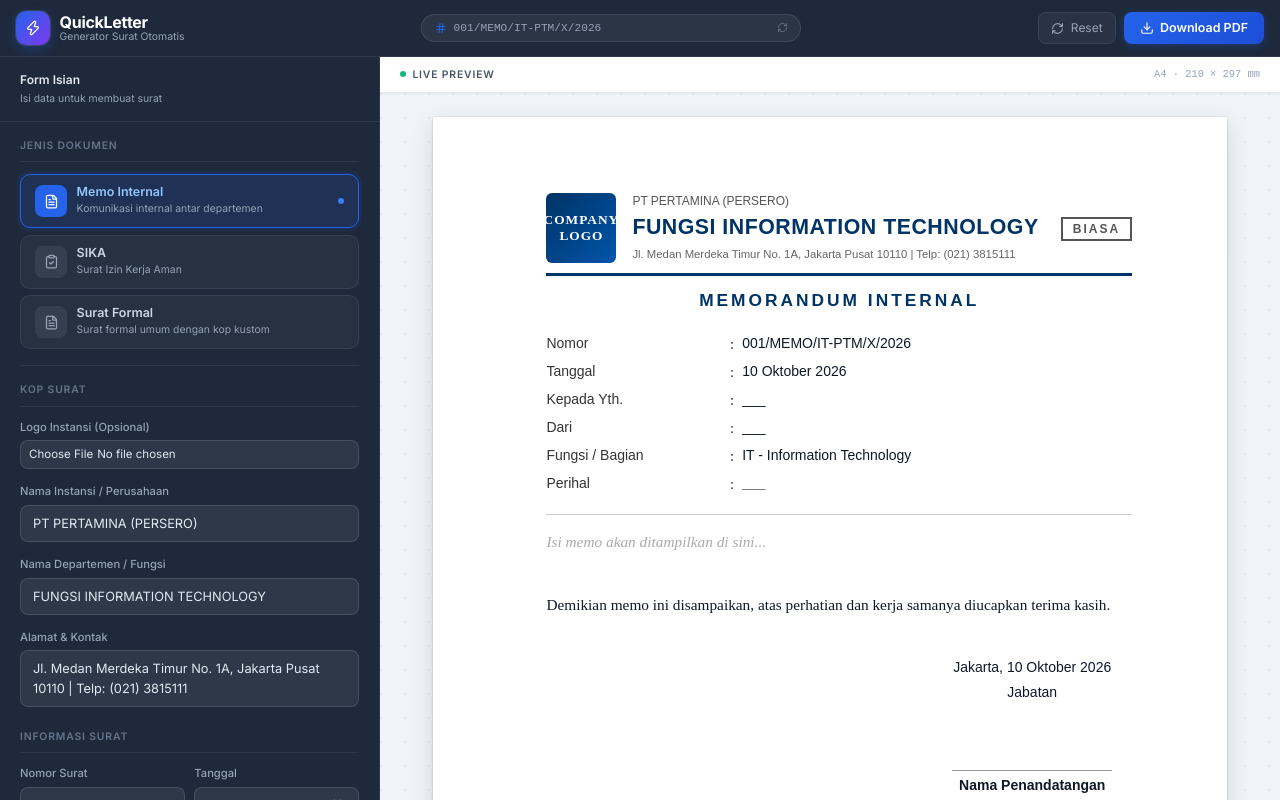
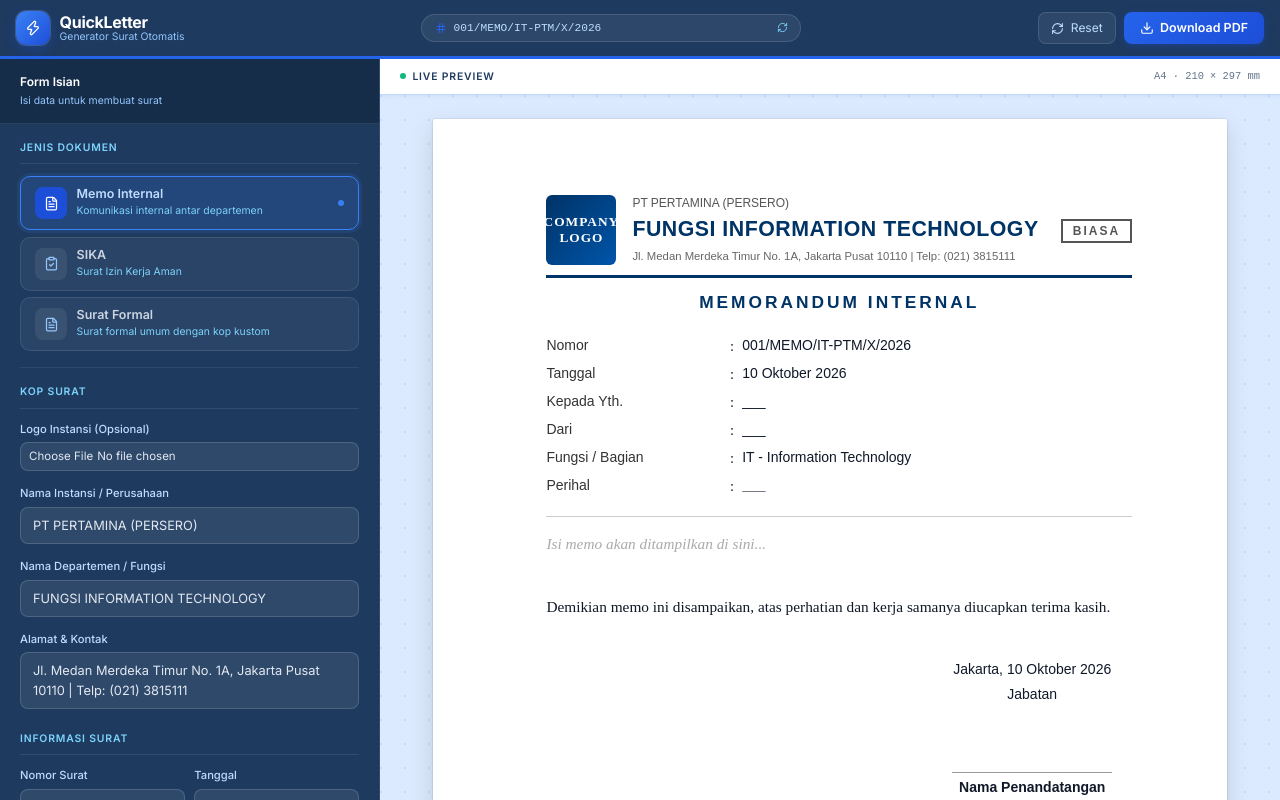
Before and after one commit to Anggasukhapratama/web-based-email, a Next.js app: page / in a window 1280 px wide. Shown: the top 800 px of the page. Built offline with nearby package versions, Linux system fonts and the light colour scheme.

Commit message:
feat: ganti tema dark hitam ke biru-putih formal, perbaiki responsivitas mobile

```diff
--- a/src/app/globals.css
+++ b/src/app/globals.css
@@ -25,43 +25,45 @@
 
 /* ===== CSS VARIABLES ===== */
 :root {
-  /* Primary brand */
-  --brand-blue: #2563eb;
+  /* Primary brand — biru formal */
+  --brand-blue: #1d4ed8;
   --brand-blue-light: #3b82f6;
-  --brand-blue-dark: #1d4ed8;
-  --brand-purple: #7c3aed;
+  --brand-blue-dark: #1e40af;
+  --brand-blue-accent: #dbeafe;
+  --brand-purple: #4f46e5;
 
   /* Backgrounds */
-  --bg-base: #f0f4f8;
+  --bg-base: #e8f0fe;
   --bg-surface: #ffffff;
   --bg-surface-2: #f8fafc;
-  --bg-surface-3: #f1f5f9;
+  --bg-surface-3: #eff6ff;
 
   /* Borders */
-  --border-light: #e2e8f0;
-  --border-medium: #cbd5e1;
-  --border-focus: #2563eb;
+  --border-light: #bfdbfe;
+  --border-medium: #93c5fd;
+  --border-focus: #1d4ed8;
 
   /* Text */
   --text-primary: #0f172a;
-  --text-secondary: #475569;
-  --text-muted: #94a3b8;
-  --text-brand: #2563eb;
+  --text-secondary: #1e3a5f;
+  --text-muted: #64748b;
+  --text-brand: #1d4ed8;
 
   /* Status */
   --success: #059669;
   --warning: #d97706;
   --error: #dc2626;
 
-  /* Sidebar */
-  --sidebar-bg: #1e293b;
-  --sidebar-border: rgba(255,255,255,0.08);
+  /* Sidebar — biru tua navy profesional */
+  --sidebar-bg: #1e3a5f;
+  --sidebar-bg-2: #162d4a;
+  --sidebar-border: rgba(255,255,255,0.09);
   --sidebar-text: #e2e8f0;
-  --sidebar-muted: #94a3b8;
-  --sidebar-input-bg: rgba(255,255,255,0.07);
-  --sidebar-input-border: rgba(255,255,255,0.12);
-  --sidebar-input-focus: #3b82f6;
-  --sidebar-section-header: #64748b;
+  --sidebar-muted: #93c5fd;
+  --sidebar-input-bg: rgba(255,255,255,0.08);
+  --sidebar-input-border: rgba(255,255,255,0.15);
+  --sidebar-input-focus: #60a5fa;
+  --sidebar-section-header: #7dd3fc;
 
   /* Shadows */
   --shadow-sm: 0 1px 2px 0 rgba(0,0,0,0.05);
@@ -79,11 +81,11 @@
   background: transparent;
 }
 ::-webkit-scrollbar-thumb {
-  background: #cbd5e1;
+  background: #93c5fd;
   border-radius: 999px;
 }
 ::-webkit-scrollbar-thumb:hover {
-  background: #94a3b8;
+  background: #60a5fa;
 }
 
 /* Sidebar scrollbar */
@@ -91,10 +93,10 @@
   background: transparent;
 }
 .sidebar-scroll::-webkit-scrollbar-thumb {
-  background: rgba(255,255,255,0.1);
+  background: rgba(255,255,255,0.15);
 }
 .sidebar-scroll::-webkit-scrollbar-thumb:hover {
-  background: rgba(255,255,255,0.2);
+  background: rgba(255,255,255,0.25);
 }
 
 /* ===== LAYOUT ===== */
@@ -110,7 +112,7 @@
 /* Topbar */
 .topbar {
   background: var(--sidebar-bg);
-  border-bottom: 1px solid var(--sidebar-border);
+  border-bottom: 3px solid #2563eb;
   position: sticky;
   top: 0;
   z-index: 50;
@@ -140,11 +142,11 @@
   width: 34px;
   height: 34px;
   border-radius: 10px;
-  background: linear-gradient(135deg, var(--brand-blue), var(--brand-purple));
+  background: linear-gradient(135deg, #3b82f6, #1d4ed8);
   display: flex;
   align-items: center;
   justify-content: center;
-  box-shadow: 0 0 0 1px rgba(255,255,255,0.1), 0 4px 12px rgba(37,99,235,0.3);
+  box-shadow: 0 0 0 1px rgba(255,255,255,0.15), 0 4px 12px rgba(29,78,216,0.4);
   flex-shrink: 0;
 }
 
@@ -158,7 +160,7 @@
 
 .brand-tagline {
   font-size: 0.65rem;
-  color: var(--sidebar-muted);
+  color: #93c5fd;
   line-height: 1;
   margin-top: 2px;
 }
@@ -168,8 +170,8 @@
   display: flex;
   align-items: center;
   gap: 0.4rem;
-  background: rgba(255,255,255,0.06);
-  border: 1px solid rgba(255,255,255,0.1);
+  background: rgba(255,255,255,0.07);
+  border: 1px solid rgba(255,255,255,0.12);
   border-radius: 999px;
   padding: 0.3rem 0.8rem;
   max-width: 380px;
@@ -178,7 +180,7 @@
 
 .letter-num-text {
   font-size: 0.7rem;
-  color: #94a3b8;
+  color: #bfdbfe;
   font-family: 'JetBrains Mono', 'Fira Code', monospace;
   white-space: nowrap;
   overflow: hidden;
@@ -187,7 +189,7 @@
 }
 
 .regen-btn {
-  color: #64748b;
+  color: #7dd3fc;
   transition: color 0.15s;
   background: none;
   border: none;
@@ -199,7 +201,7 @@
 }
 
 .regen-btn:hover {
-  color: var(--brand-blue-light);
+  color: #fff;
 }
 
 /* Main content area */
@@ -224,12 +226,13 @@
   padding: 0.875rem 1.25rem;
   border-bottom: 1px solid var(--sidebar-border);
   flex-shrink: 0;
+  background: var(--sidebar-bg-2);
 }
 
 .sidebar-title {
   font-size: 0.75rem;
   font-weight: 600;
-  color: var(--sidebar-text);
+  color: #fff;
 }
 
 .sidebar-subtitle {
@@ -257,13 +260,13 @@
   position: sticky;
   top: 0;
   z-index: 10;
-  background: var(--bg-surface);
-  border-bottom: 1px solid var(--border-light);
+  background: #fff;
+  border-bottom: 1px solid #bfdbfe;
   padding: 0.6rem 1.25rem;
   display: flex;
   align-items: center;
   justify-content: space-between;
-  box-shadow: var(--shadow-sm);
+  box-shadow: 0 1px 4px rgba(29,78,216,0.08);
   flex-shrink: 0;
 }
 
@@ -275,7 +278,7 @@
   font-weight: 600;
   text-transform: uppercase;
   letter-spacing: 0.08em;
-  color: var(--text-secondary);
+  color: #1e3a5f;
 }
 
 .preview-live-dot {
@@ -296,8 +299,9 @@
   padding: 1.5rem;
   display: flex;
   justify-content: center;
-  background-image: radial-gradient(circle at 1px 1px, rgba(0,0,0,0.05) 1px, transparent 0);
+  background-image: radial-gradient(circle at 1px 1px, rgba(29,78,216,0.1) 1px, transparent 0);
   background-size: 24px 24px;
+  background-color: #dbeafe;
 }
 
 /* ===== PAPER SHADOW ===== */
@@ -315,9 +319,9 @@
   font-weight: 600;
   text-transform: uppercase;
   letter-spacing: 0.08em;
-  color: var(--sidebar-section-header);
+  color: #7dd3fc;
   padding-bottom: 0.5rem;
-  border-bottom: 1px solid rgba(255,255,255,0.07);
+  border-bottom: 1px solid rgba(255,255,255,0.09);
   margin-bottom: 0.75rem;
 }
 
@@ -329,7 +333,7 @@
   display: block;
   font-size: 0.7rem;
   font-weight: 500;
-  color: #94a3b8;
+  color: #bfdbfe;
   margin-bottom: 0.3rem;
 }
 
@@ -347,17 +351,17 @@
 }
 
 .form-input::placeholder {
-  color: #475569;
+  color: #64748b;
 }
 
 .form-input:focus {
   border-color: var(--sidebar-input-focus);
-  background: rgba(255,255,255,0.1);
-  box-shadow: 0 0 0 3px rgba(59,130,246,0.15);
+  background: rgba(255,255,255,0.12);
+  box-shadow: 0 0 0 3px rgba(96,165,250,0.2);
 }
 
 .form-input option {
-  background: #1e293b;
+  background: #1e3a5f;
   color: #e2e8f0;
 }
 
@@ -374,8 +378,8 @@
   gap: 0.6rem;
   padding: 0.625rem 0.875rem;
   border-radius: 10px;
-  border: 1.5px solid rgba(255,255,255,0.08);
-  background: rgba(255,255,255,0.04);
+  border: 1.5px solid rgba(255,255,255,0.1);
+  background: rgba(255,255,255,0.05);
   text-align: left;
   width: 100%;
   cursor: pointer;
@@ -383,14 +387,14 @@
 }
 
 .template-btn:hover {
-  border-color: rgba(255,255,255,0.15);
-  background: rgba(255,255,255,0.07);
+  border-color: rgba(255,255,255,0.2);
+  background: rgba(255,255,255,0.09);
 }
 
 .template-btn.active {
-  border-color: var(--brand-blue);
-  background: rgba(37,99,235,0.15);
-  box-shadow: 0 0 0 3px rgba(37,99,235,0.1);
+  border-color: #3b82f6;
+  background: rgba(59,130,246,0.18);
+  box-shadow: 0 0 0 3px rgba(59,130,246,0.12);
 }
 
 .template-icon {
@@ -401,13 +405,13 @@
   align-items: center;
   justify-content: center;
   flex-shrink: 0;
-  background: rgba(255,255,255,0.07);
-  color: var(--sidebar-muted);
+  background: rgba(255,255,255,0.08);
+  color: #93c5fd;
   transition: all 0.15s;
 }
 
 .template-btn.active .template-icon {
-  background: var(--brand-blue);
+  background: #1d4ed8;
   color: white;
 }
 
@@ -419,12 +423,12 @@
 }
 
 .template-btn.active .template-label {
-  color: #93c5fd;
+  color: #bfdbfe;
 }
 
 .template-desc {
   font-size: 0.65rem;
-  color: var(--sidebar-muted);
+  color: #7dd3fc;
   margin-top: 1px;
 }
 
@@ -436,16 +440,16 @@
   padding: 0.4rem 0.75rem;
   border-radius: 8px;
   font-size: 0.75rem;
-  color: #94a3b8;
-  background: rgba(255,255,255,0.05);
-  border: 1px solid rgba(255,255,255,0.08);
+  color: #bfdbfe;
+  background: rgba(255,255,255,0.07);
+  border: 1px solid rgba(255,255,255,0.12);
   cursor: pointer;
   transition: all 0.15s;
 }
 
 .reset-btn:hover {
-  color: #e2e8f0;
-  background: rgba(255,255,255,0.09);
+  color: #fff;
+  background: rgba(255,255,255,0.12);
 }
 
 /* Download PDF button */
@@ -458,16 +462,16 @@
   font-size: 0.78rem;
   font-weight: 600;
   color: white;
-  background: linear-gradient(135deg, var(--brand-blue), var(--brand-blue-dark));
+  background: linear-gradient(135deg, #2563eb, #1d4ed8);
   border: none;
   cursor: pointer;
   transition: all 0.2s;
-  box-shadow: 0 2px 8px rgba(37,99,235,0.3);
+  box-shadow: 0 2px 8px rgba(29,78,216,0.35);
 }
 
 .download-btn:hover:not(:disabled) {
   transform: translateY(-1px);
-  box-shadow: 0 4px 12px rgba(37,99,235,0.4);
+  box-shadow: 0 4px 12px rgba(29,78,216,0.45);
 }
 
 .download-btn:disabled {
@@ -482,7 +486,7 @@
 
 /* ===== STATUS BAR ===== */
 .status-bar {
-  background: var(--sidebar-bg);
+  background: var(--sidebar-bg-2);
   border-top: 1px solid var(--sidebar-border);
   padding: 0.4rem 1rem;
   display: flex;
@@ -493,12 +497,12 @@
 
 .status-text {
   font-size: 0.65rem;
-  color: #475569;
+  color: #7dd3fc;
 }
 
 /* ===== FORM DATE INPUT ===== */
 input[type="date"]::-webkit-calendar-picker-indicator {
-  filter: invert(0.5);
+  filter: invert(0.7) sepia(1) saturate(2) hue-rotate(180deg);
   cursor: pointer;
 }
 
@@ -519,9 +523,9 @@
   justify-content: space-between;
   padding: 0.5rem 0.75rem;
   border-radius: 8px;
-  background: linear-gradient(135deg, rgba(124,58,237,0.15), rgba(37,99,235,0.1));
-  border: 1px solid rgba(124,58,237,0.3);
-  color: #a78bfa;
+  background: linear-gradient(135deg, rgba(79,70,229,0.18), rgba(37,99,235,0.12));
+  border: 1px solid rgba(79,70,229,0.35);
+  color: #a5b4fc;
   font-size: 0.75rem;
   font-weight: 500;
   cursor: pointer;
@@ -529,8 +533,8 @@
 }
 
 .ai-toggle-btn:hover {
-  background: linear-gradient(135deg, rgba(124,58,237,0.2), rgba(37,99,235,0.15));
-  border-color: rgba(124,58,237,0.5);
+  background: linear-gradient(135deg, rgba(79,70,229,0.25), rgba(37,99,235,0.18));
+  border-color: rgba(79,70,229,0.5);
 }
 
 .ai-toggle-inner {
@@ -542,8 +546,8 @@
 .ai-panel {
   margin-top: 0.5rem;
   padding: 0.875rem;
-  background: rgba(15,10,30,0.5);
-  border: 1px solid rgba(124,58,237,0.2);
+  background: rgba(15,10,30,0.4);
+  border: 1px solid rgba(79,70,229,0.22);
   border-radius: 10px;
   display: flex;
   flex-direction: column;
@@ -559,7 +563,7 @@
 .ai-label {
   font-size: 0.68rem;
   font-weight: 500;
-  color: #a78bfa;
+  color: #a5b4fc;
   display: flex;
   align-items: center;
   justify-content: space-between;
@@ -584,7 +588,7 @@
 .ai-input {
   flex: 1;
   background: rgba(255,255,255,0.05);
-  border: 1px solid rgba(124,58,237,0.25);
+  border: 1px solid rgba(79,70,229,0.25);
   border-radius: 7px;
   padding: 0.4rem 0.6rem;
   font-size: 0.75rem;
@@ -595,14 +599,14 @@
 }
 
 .ai-input:focus {
-  border-color: #7c3aed;
-  box-shadow: 0 0 0 2px rgba(124,58,237,0.15);
+  border-color: #4f46e5;
+  box-shadow: 0 0 0 2px rgba(79,70,229,0.15);
 }
 
 .ai-textarea {
   width: 100%;
   background: rgba(255,255,255,0.05);
-  border: 1px solid rgba(124,58,237,0.2);
+  border: 1px solid rgba(79,70,229,0.2);
   border-radius: 7px;
   padding: 0.4rem 0.6rem;
   font-size: 0.75rem;
@@ -615,8 +619,8 @@
 }
 
 .ai-textarea:focus {
-  border-color: #7c3aed;
-  box-shadow: 0 0 0 2px rgba(124,58,237,0.15);
+  border-color: #4f46e5;
+  box-shadow: 0 0 0 2px rgba(79,70,229,0.15);
 }
 
 .ai-textarea::placeholder {
@@ -634,7 +638,7 @@
 }
 
 .ai-eye-btn:hover {
-  color: #a78bfa;
+  color: #a5b4fc;
 }
 
 .ai-generate-btn {
@@ -645,19 +649,19 @@
   gap: 0.4rem;
   padding: 0.5rem;
   border-radius: 8px;
-  background: linear-gradient(135deg, #7c3aed, #4f46e5);
+  background: linear-gradient(135deg, #4f46e5, #1d4ed8);
   border: none;
   color: white;
   font-size: 0.78rem;
   font-weight: 600;
   cursor: pointer;
   transition: all 0.2s;
-  box-shadow: 0 2px 8px rgba(124,58,237,0.3);
+  box-shadow: 0 2px 8px rgba(79,70,229,0.35);
 }
 
 .ai-generate-btn:hover:not(:disabled) {
   transform: translateY(-1px);
-  box-shadow: 0 4px 12px rgba(124,58,237,0.4);
+  box-shadow: 0 4px 12px rgba(79,70,229,0.45);
 }
 
 .ai-generate-btn:disabled {
@@ -680,7 +684,7 @@
 
 .ai-result {
   background: rgba(255,255,255,0.04);
-  border: 1px solid rgba(124,58,237,0.2);
+  border: 1px solid rgba(79,70,229,0.2);
   border-radius: 8px;
   overflow: hidden;
 }
@@ -690,8 +694,8 @@
   align-items: center;
   justify-content: space-between;
   padding: 0.4rem 0.65rem;
-  background: rgba(124,58,237,0.12);
-  border-bottom: 1px solid rgba(124,58,237,0.15);
+  background: rgba(79,70,229,0.12);
+  border-bottom: 1px solid rgba(79,70,229,0.15);
 }
 
 .ai-result-label {
@@ -700,7 +704,7 @@
   gap: 0.3rem;
   font-size: 0.65rem;
   font-weight: 600;
-  color: #a78bfa;
+  color: #a5b4fc;
   text-transform: uppercase;
   letter-spacing: 0.05em;
 }
@@ -739,9 +743,9 @@
   width: 100%;
   padding: 0.45rem;
   border: none;
-  background: rgba(124,58,237,0.2);
-  border-top: 1px solid rgba(124,58,237,0.15);
-  color: #a78bfa;
+  background: rgba(79,70,229,0.2);
+  border-top: 1px solid rgba(79,70,229,0.15);
+  color: #a5b4fc;
   font-size: 0.75rem;
   font-weight: 600;
   cursor: pointer;
@@ -749,13 +753,13 @@
 }
 
 .ai-apply-btn:hover {
-  background: rgba(124,58,237,0.3);
+  background: rgba(79,70,229,0.3);
 }
 
 /* ===== MOBILE TABS ===== */
 .mobile-tabs {
   display: none;
-  background: var(--sidebar-bg);
+  background: var(--sidebar-bg-2);
   border-bottom: 1px solid var(--sidebar-border);
   padding: 0 1rem;
   flex-shrink: 0;
@@ -780,7 +784,7 @@
 
 .mobile-tab-btn.active {
   color: #93c5fd;
-  border-bottom-color: var(--brand-blue);
+  border-bottom-color: #3b82f6;
 }
 
 /* ===== RESPONSIVE ===== */
@@ -821,7 +825,7 @@
     flex-shrink: 0;
     border-right: none;
     border-bottom: 1px solid var(--sidebar-border);
-    max-height: calc(100vh - 52px - 40px); /* viewport - topbar - mobile tabs */
+    max-height: calc(100vh - 52px - 40px);
     overflow: hidden;
   }
 
--- a/src/app/page.tsx
+++ b/src/app/page.tsx
@@ -157,10 +157,10 @@
 
   if (!mounted) {
     return (
-      <div style={{ minHeight: '100vh', background: '#1e293b', display: 'flex', alignItems: 'center', justifyContent: 'center' }}>
+      <div style={{ minHeight: '100vh', background: '#1e3a5f', display: 'flex', alignItems: 'center', justifyContent: 'center' }}>
         <div style={{ display: 'flex', flexDirection: 'column', alignItems: 'center', gap: '1rem' }}>
-          <div style={{ width: '36px', height: '36px', border: '3px solid #2563eb', borderTopColor: 'transparent', borderRadius: '50%', animation: 'spin 0.7s linear infinite' }} />
-          <p style={{ color: '#64748b', fontSize: '0.8rem' }}>Memuat QuickLetter...</p>
+          <div style={{ width: '36px', height: '36px', border: '3px solid #3b82f6', borderTopColor: 'transparent', borderRadius: '50%', animation: 'spin 0.7s linear infinite' }} />
+          <p style={{ color: '#93c5fd', fontSize: '0.8rem' }}>Memuat QuickLetter...</p>
         </div>
         <style>{`@keyframes spin { to { transform: rotate(360deg); } }`}</style>
       </div>
```
